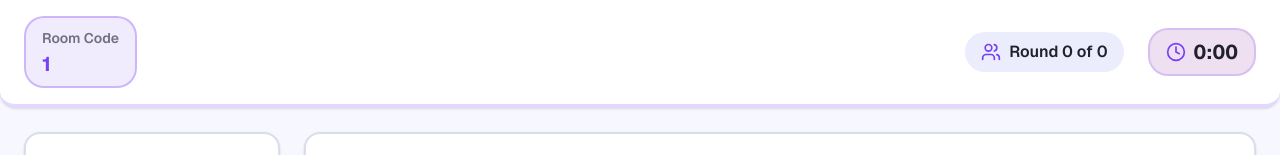
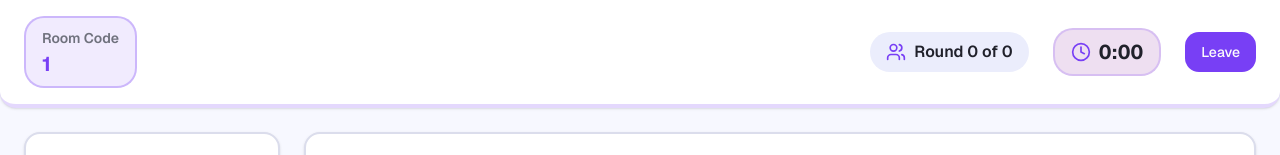
Before and after one commit to IYTE-Yazilim-Toplulugu/codenight-oyun, a Next.js app: page /room/1 in a window 1280 px wide. Shown: the top 155 px of the page. Built offline with nearby package versions, Linux system fonts and the light colour scheme; no server answers.

Commit message:
feat(room): room leave button

```diff
--- a/app/room/[roomId]/page.tsx
+++ b/app/room/[roomId]/page.tsx
@@ -9,14 +9,14 @@ import { GameHeader } from "@/components/GameHeader"
 import { PlayerCard } from "@/components/shared/PlayerCard"
 import { Button } from "@/components/ui/button"
 import { Textarea } from "@/components/ui/textarea"
-import {MRoom} from "@/lib/models/Room";
-import {GetFullRoom} from "@/app/api/room/get/page";
-import {PlayerMetaPayload} from "@/lib/models/Player";
-import {GetPlayerMeta} from "@/app/api/player/get/page";
+import { MRoom } from "@/lib/models/Room";
+import { GetFullRoom } from "@/app/api/room/get/page";
+import { PlayerMetaPayload } from "@/lib/models/Player";
+import { GetPlayerMeta } from "@/app/api/player/get/page";
 import EntryRound from "@/app/api/round/entry/page";
-import {configure, generateImage} from "@/lib/util/fal";
+import { configure, generateImage } from "@/lib/util/fal";
 import Cookie from "js-cookie";
-import {MRoundEntry} from "@/lib/models/Round";
+import { MRoundEntry } from "@/lib/models/Round";
 
 type GameState = "WAITING" | "GUESSING" | "RESULTS"
 
@@ -26,24 +26,24 @@ type RoomPageProps = {
     }
 };
 
-async function submit(prompt: string, roomId: string, image: string){
+async function submit(prompt: string, roomId: string, image: string) {
     const { success, message } = await EntryRound({
         image: image,
         prompt: prompt,
         room_id: roomId
     });
 
-    if (!success){
+    if (!success) {
         console.error("Submit error: ", message);
     }
 
     return success;
 }
 
-async function fetchPlayers(roomId: string){
-    const { success, message, players } = await GetPlayerMeta({id: roomId});
+async function fetchPlayers(roomId: string) {
+    const { success, message, players } = await GetPlayerMeta({ id: roomId });
 
-    if (!success){
+    if (!success) {
         console.error("Player meta fetch failed: ", message);
         return;
     }
@@ -66,8 +66,8 @@ export default function GameRoomPage({ params }: RoomPageProps) {
 
     const apiKey = Cookie.get("apiKey");
 
-    function getRemainingTime(){
-        if (room == null || room.round_ends_at == null){
+    function getRemainingTime() {
+        if (room == null || room.round_ends_at == null) {
             return -2;
         }
 
@@ -75,21 +75,21 @@ export default function GameRoomPage({ params }: RoomPageProps) {
     }
 
     useEffect(() => {
-        if (apiKey){
+        if (apiKey) {
             configure(apiKey);
         }
 
         GetFullRoom().then(x => {
-            if (!x.success){
+            if (!x.success) {
                 console.error("Room fetch failed: ", x.message);
                 return;
             }
 
             setRoom(room);
-            if (room?.current_round != null){
+            if (room?.current_round != null) {
                 setGameState("GUESSING");
             }
-            fetchPlayers(room!.id).then(setPlayers);
+            fetchPlayers(room.id).then(setPlayers);
         });
 
         setInterval(async () => {
@@ -99,13 +99,13 @@ export default function GameRoomPage({ params }: RoomPageProps) {
             const players = await fetchPlayers(room.id);
             setPlayers(players);
 
-            if (room.current_round == null && gameState != "WAITING"){
+            if (room.current_round == null && gameState != "WAITING") {
                 setGameState("WAITING");
             }
 
-            if (remaining <= 0 && submitted){
+            if (remaining <= 0 && submitted) {
                 const success = await submit(guess, room.id, image!);
-                if (!success){
+                if (!success) {
                     // toast
                 }
 
@@ -134,10 +134,10 @@ export default function GameRoomPage({ params }: RoomPageProps) {
                 console.log(status.status);
             });
 
-            if (image){
+            if (image) {
                 setImage(image);
             }
-            else{
+            else {
                 console.error("Image could not be fetched.");
 
                 // toast
--- a/components/GameHeader.tsx
+++ b/components/GameHeader.tsx
@@ -1,4 +1,9 @@
+"use client"
 import { Clock, Users } from "lucide-react"
+import { Button } from "./ui/button"
+import DeletePlayer from "@/app/api/player/delete/page"
+import { toast } from "@/lib/hooks/toastHooks"
+import { useRouter } from "next/navigation"
 
 interface GameHeaderProps {
     roomCode: string
@@ -10,6 +15,8 @@ interface GameHeaderProps {
 export function GameHeader({ roomCode, currentRound, totalRounds, timeRemaining }: GameHeaderProps) {
     const minutes = Math.floor(timeRemaining / 60)
     const seconds = timeRemaining % 60
+
+    const router = useRouter()
 
     return (
         <header className="w-full bg-card border-b-4 border-primary/20 px-6 py-4 rounded-b-2xl shadow-sm">
@@ -35,6 +42,24 @@ export function GameHeader({ roomCode, currentRound, totalRounds, timeRemaining
                             {minutes}:{seconds.toString().padStart(2, "0")}
                         </span>
                     </div>
+                    <Button
+                        onClick={async () => {
+                            const { success, message } = await DeletePlayer();
+
+                            if (!success) {
+                                toast({
+                                    title: "Could not leave room",
+                                    description: message,
+                                    variant: "destructive",
+                                })
+                                return
+                            }
+
+                            router.push("/join")
+                        }}
+                    >
+                        Leave
+                    </Button>
                 </div>
             </div>
         </header>
```
